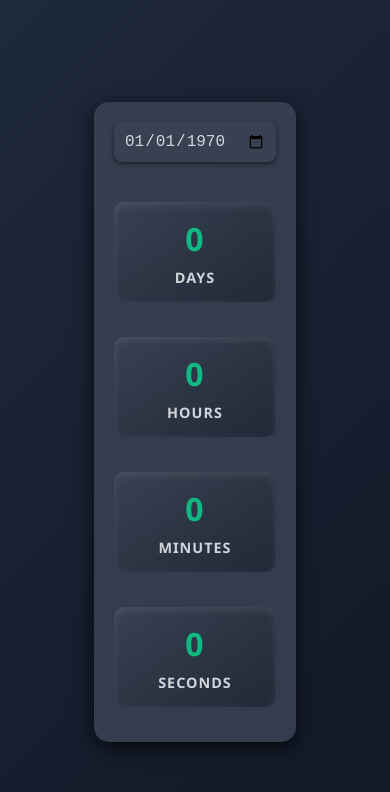
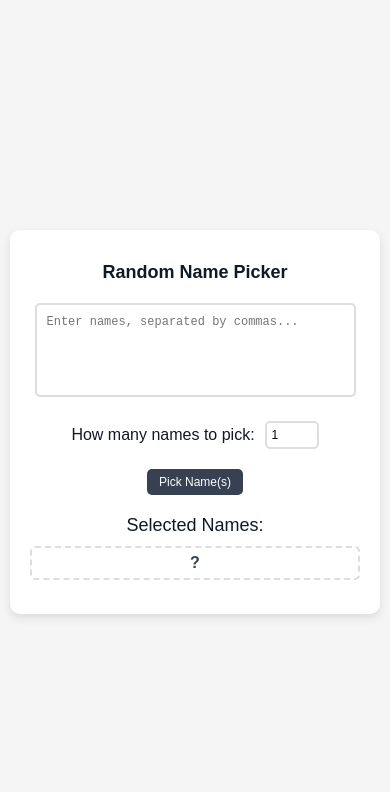
Before and after one commit to rayan2228/counter-up, a plain HTML site: page index.html in a window 390 px wide. Drawn offline with Linux system fonts and the light colour scheme.

Commit message:
randomnamepicker

```diff
--- a/index.html
+++ b/index.html
@@ -2,156 +2,27 @@
 <html lang="en">
 
 <head>
-    <meta charset="UTF-8">
-    <meta name="viewport" content="width=device-width, initial-scale=1.0">
-    <title>Modern Countdown Timer</title>
-    <style>
-        * {
-            margin: 0;
-            padding: 0;
-            box-sizing: border-box;
-        }
-
-        body {
-            display: flex;
-            justify-content: center;
-            align-items: center;
-            min-height: 100vh;
-            background: linear-gradient(135deg, #1e293b, #111827);
-            color: #fff;
-            font-family: 'Segoe UI', Tahoma, Geneva, Verdana, sans-serif;
-        }
-
-        .countDown {
-            display: flex;
-            gap: 25px;
-            background: rgba(55, 65, 81, 0.9);
-            padding: 30px;
-            border-radius: 15px;
-            box-shadow: 0 6px 20px rgba(0, 0, 0, 0.7);
-            flex-wrap: wrap;
-            justify-content: center;
-        }
-
-        .item {
-            text-align: center;
-            padding: 15px;
-            border-radius: 10px;
-            background: linear-gradient(145deg, #374151, #1f2937);
-            box-shadow: inset 0 3px 8px rgba(255, 255, 255, 0.1);
-            width: 120px;
-            transition: transform 0.3s ease, background 0.3s ease;
-        }
-
-        .item:hover {
-            transform: scale(1.1);
-            background: linear-gradient(145deg, #4b5563, #374151);
-        }
-
-        .countDownValue {
-            font-size: 3.5rem;
-            font-weight: 700;
-            color: #10b981;
-            margin-bottom: 8px;
-        }
-
-        h2 {
-            font-size: 1.2rem;
-            text-transform: uppercase;
-            letter-spacing: 1px;
-            color: #d1d5db;
-        }
-
-        input[type="date"] {
-            margin-bottom: 20px;
-            padding: 10px;
-            font-size: 1rem;
-            border: none;
-            border-radius: 8px;
-            outline: none;
-            background: #374151;
-            color: #d1d5db;
-            box-shadow: 0 2px 5px rgba(0, 0, 0, 0.5);
-        }
-
-        @media (max-width: 1024px) {
-            .item {
-                width: 100px;
-            }
-
-            .countDownValue {
-                font-size: 3rem;
-            }
-
-            h2 {
-                font-size: 1.1rem;
-            }
-        }
-
-        @media (max-width: 768px) {
-            .countDown {
-                gap: 20px;
-                padding: 20px;
-            }
-
-            .item {
-                width: 90px;
-            }
-
-            .countDownValue {
-                font-size: 2.5rem;
-            }
-
-            h2 {
-                font-size: 1rem;
-            }
-        }
-
-        @media (max-width: 480px) {
-            .countDown {
-                flex-direction: column;
-                align-items: center;
-            }
-
-            .item {
-                width: 100%;
-                max-width: 300px;
-                margin-bottom: 15px;
-            }
-
-            .countDownValue {
-                font-size: 2rem;
-            }
-
-            h2 {
-                font-size: 0.9rem;
-            }
-        }
-    </style>
+  <meta charset="UTF-8">
+  <meta name="viewport" content="width=device-width, initial-scale=1.0">
+  <title>Random Name Picker</title>
+  <link rel="stylesheet" href="style.css">
 </head>
 
 <body>
-    <div class="countDown">
-        <input type="date" class="dateInput">
-        <div class="item">
-            <h2 class="countDownValue">0</h2>
-            <h2>Days</h2>
-        </div>
-        <div class="item">
-            <h2 class="countDownValue">0</h2>
-            <h2>Hours</h2>
-        </div>
-        <div class="item">
-            <h2 class="countDownValue">0</h2>
-            <h2>Minutes</h2>
-        </div>
-        <div class="item">
-            <h2 class="countDownValue">0</h2>
-            <h2>Seconds</h2>
-        </div>
+  <div class="container">
+    <h1>Random Name Picker</h1>
+    <textarea id="nameInput" placeholder="Enter names, separated by commas..."></textarea>
+    <div class="controls">
+      <label for="pickCount">How many names to pick:</label>
+      <input type="number" id="pickCount" min="1" value="1">
     </div>
-
-    <script src="index.js"></script>
+    <button id="pickButton">Pick Name(s)</button>
+    <div class="result">
+      <p>Selected Names:</p>
+      <h2 id="selectedNames">?</h2>
+    </div>
+  </div>
+  <script src="index.js"></script>
 </body>
 
 </html>
--- a/index.js
+++ b/index.js
@@ -1,44 +1,63 @@
-    ;(() => {
-        const endDateElm = document.querySelector(".dateInput");
-        let endDateElmValue = new Date(JSON.parse(localStorage.getItem("endDate"))) || new Date();
-        endDateElm.value = endDateElmValue.toISOString().slice(0, 10);
-        const countDownValueElm = Array.from(document.querySelectorAll(".countDownValue"));
-        let countDownClear;
-        endDateElm.addEventListener("change", () => {
-            endDateElmValue = new Date(endDateElm.value);
-            localStorage.setItem("endDate", JSON.stringify(endDateElmValue));
-            clearInterval(countDownClear);
-            countDownClear = setInterval(countDown, 1000);
-        })
-        function countDown() {
-            const startDate = new Date();
-            const dateDiff = (endDateElmValue - startDate) / 1000;
-            if (dateDiff > 0) {
-                const days = Math.floor(dateDiff / 3600 / 24);
-                const hours = Math.floor((dateDiff / 3600) % 24);
-                const minutes = Math.floor((dateDiff / 60) % 60);
-                const seconds = Math.floor(dateDiff % 60);
+(()=>{
+    const nameInputElm = document.getElementById('nameInput');
+    const pickButtonElm = document.getElementById('pickButton');
+    const pickCount = document.getElementById('pickCount');
+    const resultElm = document.getElementById('result');
+    const selectedNameElm = document.getElementById('selectedNames');
 
-                countDownValueElm.map((item, index) => {
-                    switch (index) {
-                        case 0:
-                            item.textContent = days;
-                            break;
-                        case 1:
-                            item.textContent = hours;
-                            break;
-                        case 2:
-                            item.textContent = minutes;
-                            break;
-                        case 3:
-                            item.textContent = seconds;
-                            break;
-                    }
-                });
-            } else {
-                clearInterval(countDownClear);
-                countDownValueElm.map(item => item.textContent = "0");
+    let names = nameInputElm.value
+    let count = 1
+    nameInputElm.addEventListener('input', (e) => {
+        names = e.target.value
+    });
+    pickCount.addEventListener('input', (e) => {
+        if (e.target.value < 1) {
+            e.target.value = 1
+        }
+        count = e.target.value
+    });
+
+    pickButtonElm.addEventListener('click', () => {
+        if (names === '') {
+            alert('Please enter names')
+            return
+        }
+        const nameArray = names.split(',')
+        if (nameArray.length < 2) {
+            alert('Please enter more than 1 name')
+            return
+        }
+        const selectedName = pickRandomName(nameArray, count);
+        displayResult(selectedName);
+        updateNameInput(nameArray);
+    })
+
+    function pickRandomName(nameArray, count) {
+        if (count === 1) {
+            const randomIndex = Math.floor(Math.random() * nameArray.length);
+            const selectedName = nameArray[randomIndex];
+            nameArray.splice(randomIndex, 1);
+            return selectedName ;
+        }
+        const selectedNames = [];
+        for (let i = 0; i < count; i++) {
+            const randomIndex = Math.floor(Math.random() * nameArray.length);
+            if (selectedNames.includes(nameArray[randomIndex])) {
+                i--;
+                continue;
             }
+            selectedNames.push(nameArray[randomIndex]);
+            nameArray.splice(randomIndex, 1);
         }
-        countDownClear = setInterval(countDown, 1000);
-    })()
+        return selectedNames.join(',');
+    }
+
+    function displayResult(selectedName) {
+        selectedNameElm.textContent = selectedName;
+    }
+
+    function updateNameInput(nameArray) {
+        nameInputElm.value = nameArray.join(', ');
+        names = nameArray.join(', ');
+    }
+})()
--- /dev/null
+++ b/style.css
@@ -0,0 +1,151 @@
+/* styles.css */
+body {
+  font-family: Arial, sans-serif;
+  background-color: #f5f5f5;
+  color: #111827;
+  margin: 0;
+  display: flex;
+  justify-content: center;
+  align-items: center;
+  min-height: 100vh;
+  padding: 10px;
+  box-sizing: border-box;
+}
+
+.container {
+  text-align: center;
+  background: #fff;
+  padding: 20px;
+  border-radius: 10px;
+  box-shadow: 0 4px 10px rgba(0, 0, 0, 0.1);
+  max-width: 400px;
+  width: 100%;
+}
+
+h1 {
+  font-size: 24px;
+  margin-bottom: 20px;
+}
+
+textarea {
+  width: 90%;
+  height: 100px;
+  padding: 10px;
+  font-size: 16px;
+  border: 2px solid #ddd;
+  border-radius: 5px;
+  resize: none;
+  margin-bottom: 20px;
+}
+
+textarea:focus {
+  border-color: #374151;
+  outline: none;
+}
+
+.controls {
+  margin-bottom: 20px;
+  display: flex;
+  flex-wrap: wrap;
+  justify-content: center;
+  align-items: center;
+  gap: 10px;
+}
+
+label {
+  font-size: 16px;
+}
+
+input[type="number"] {
+  width: 60px;
+  padding: 5px;
+  font-size: 16px;
+  border: 2px solid #ddd;
+  border-radius: 5px;
+}
+
+button {
+  background-color: #374151;
+  color: #fff;
+  font-size: 16px;
+  padding: 10px 20px;
+  border: none;
+  border-radius: 5px;
+  cursor: pointer;
+  transition: background-color 0.3s;
+}
+
+button:hover {
+  background-color: #111827;
+}
+
+.result {
+  margin-top: 20px;
+}
+
+.result p {
+  font-size: 18px;
+  margin: 0;
+}
+
+.result h2 {
+  font-size: 24px;
+  color: #374151;
+  margin-top: 10px;
+  border: 2px dashed #ddd;
+  padding: 10px;
+  border-radius: 5px;
+  word-wrap: break-word;
+}
+
+@media (max-width: 768px) {
+  h1 {
+    font-size: 20px;
+  }
+
+  textarea {
+    height: 80px;
+    font-size: 14px;
+  }
+
+  button {
+    font-size: 14px;
+    padding: 8px 16px;
+  }
+
+  input[type="number"] {
+    width: 50px;
+    font-size: 14px;
+  }
+
+  .result h2 {
+    font-size: 20px;
+    padding: 8px;
+  }
+}
+
+@media (max-width: 480px) {
+  h1 {
+    font-size: 18px;
+  }
+
+  textarea {
+    height: 70px;
+    font-size: 12px;
+  }
+
+  button {
+    font-size: 12px;
+    padding: 6px 12px;
+  }
+
+  input[type="number"] {
+    width: 40px;
+    font-size: 12px;
+  }
+
+  .result h2 {
+    font-size: 16px;
+    padding: 6px;
+  }
+}
```
